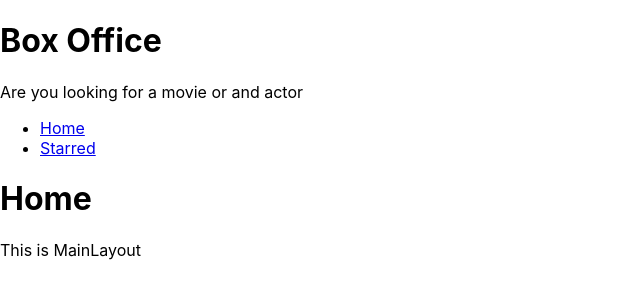
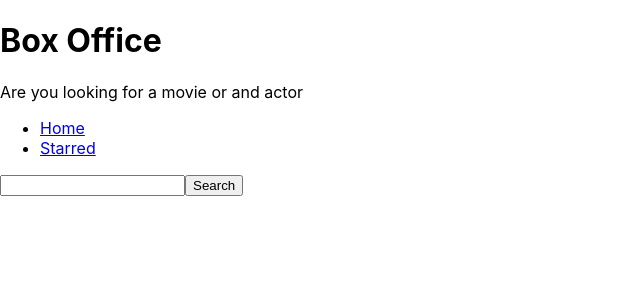
Before and after one commit to init-bishal/BOX-OFFICE-APP, a React (Create React App) app: page / in a window 1280 px wide. Shown: the top 300 px of the page, without its empty margins (0-640 px from the left). Built offline with nearby package versions, Linux system fonts and the light colour scheme.

Commit message:
fifth commit

```diff
--- a/public/index.html
+++ b/public/index.html
@@ -7,37 +7,14 @@
     <meta name="theme-color" content="#000000" />
     <meta
       name="description"
-      content="Web site created using create-react-app"
+      content="Web app for searching movies and actors"
     />
     <link rel="apple-touch-icon" href="%PUBLIC_URL%/logo192.png" />
-    <!--
-      manifest.json provides metadata used when your web app is installed on a
-      user's mobile device or desktop. See https://developers.google.com/web/fundamentals/web-app-manifest/
-    -->
     <link rel="manifest" href="%PUBLIC_URL%/manifest.json" />
-    <!--
-      Notice the use of %PUBLIC_URL% in the tags above.
-      It will be replaced with the URL of the `public` folder during the build.
-      Only files inside the `public` folder can be referenced from the HTML.
-
-      Unlike "/favicon.ico" or "favicon.ico", "%PUBLIC_URL%/favicon.ico" will
-      work correctly both with client-side routing and a non-root public URL.
-      Learn how to configure a non-root public URL by running `npm run build`.
-    -->
-    <title>React App</title>
+    <title>Box-office --App</title>
   </head>
   <body>
     <noscript>You need to enable JavaScript to run this app.</noscript>
     <div id="root"></div>
-    <!--
-      This HTML file is a template.
-      If you open it directly in the browser, you will see an empty page.
-
-      You can add webfonts, meta tags, or analytics to this file.
-      The build step will place the bundled scripts into the <body> tag.
-
-      To begin the development, run `npm start` or `yarn start`.
-      To create a production bundle, use `npm run build` or `yarn build`.
-    -->
   </body>
 </html>
--- a/src/components/MainLayout.jsx
+++ b/src/components/MainLayout.jsx
@@ -8,7 +8,6 @@ const MainLayout = () => {
         <AppTitle/>
         <Navs/>
         <Outlet/>
-        This is MainLayout
     </div>
   )
 }
--- a/src/pages/Home.jsx
+++ b/src/pages/Home.jsx
@@ -1,11 +1,26 @@
-import React from 'react'
-import {Link} from 'react-router-dom'
+import { useState } from 'react'
 const Home = () => {
+  const [searchStr,setSearchStr]=useState("")
+  const onSearchInputChange=(event)=>{
+    setSearchStr(event.target.value )
+  }
+  const onSearch= async(event)=>{
+    event.preventDefault()
+
+    const response= await fetch(`https://api.tvmaze.com/search/shows?q=${searchStr}}`)
+    const body=await response.json()
+    console.log(body)
+    //
+  }
   return (
     <div>
-        <h1>
-            Home
-        </h1>
+          <form onSubmit={onSearch}>
+            <input type="text" value={searchStr} onChange={onSearchInputChange}/>
+
+            <button type="submit">Search</button>
+
+          </form>
+
     </div>
   )
 }
```
